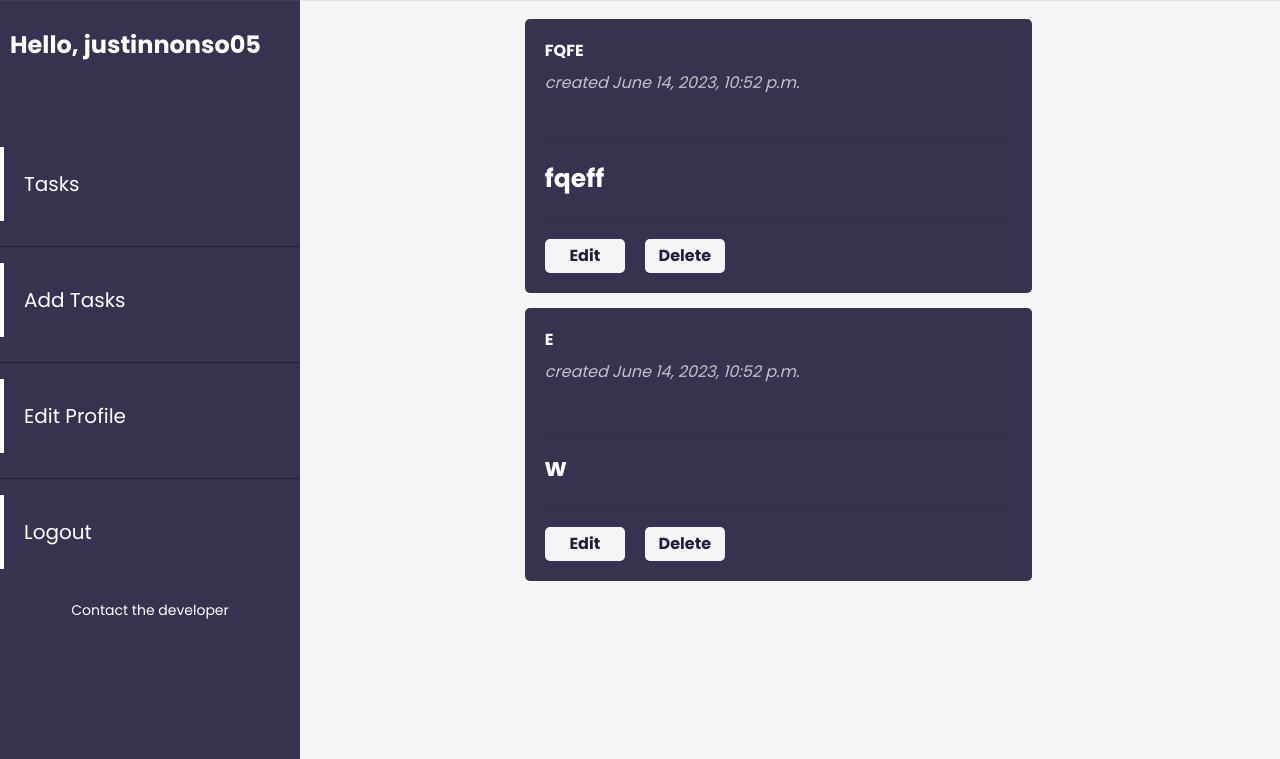
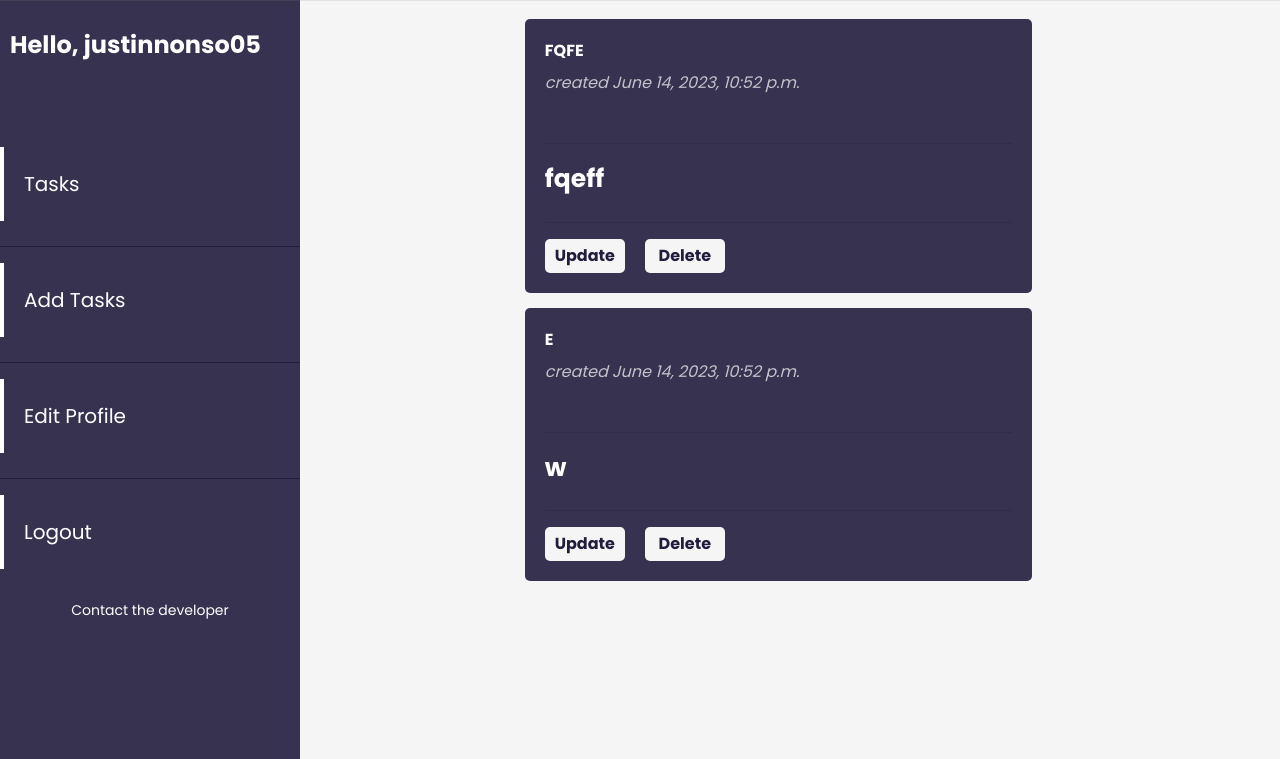
Before and after one commit to justinnonso05/Todo, a Django app: page /tasks/ in a window 1280 px wide. Shown: the part 51-810 px from the top of the page. Run offline with Django 4.2, Linux system fonts and the light colour scheme; a user stored in the database is signed in; data comes from the database, SQL or seed files in the repository.

Commit message:
Update tasks.html

```diff
--- a/tasks/templates/tasks/tasks.html
+++ b/tasks/templates/tasks/tasks.html
@@ -29,8 +29,11 @@
 				<div class="tasks">
 					<label class="label">{{todo.label}}&nbsp;</label><label class="created">created&nbsp;{{todo.date_created}}</label><br><hr>
 					<label class="tasks" id="todo{{ todo.pk }}">{{ todo.tasks }}</label><hr>
+					{% if todo.Check_if_task_is_completed == True %}
+						<label style="color: lightgreen;">Completed</label><hr>
+					{% endif %}
 					<div class="del-edit">
-						<a class="edit" href="{% url 'edit' todo.pk %}">Edit</a>
+						<a class="edit" href="{% url 'edit' todo.pk %}">Update</a>
 						<a class="edit" href="{% url 'delete' todo.pk %}">Delete</a>
 					</div>
 				</div>
```
